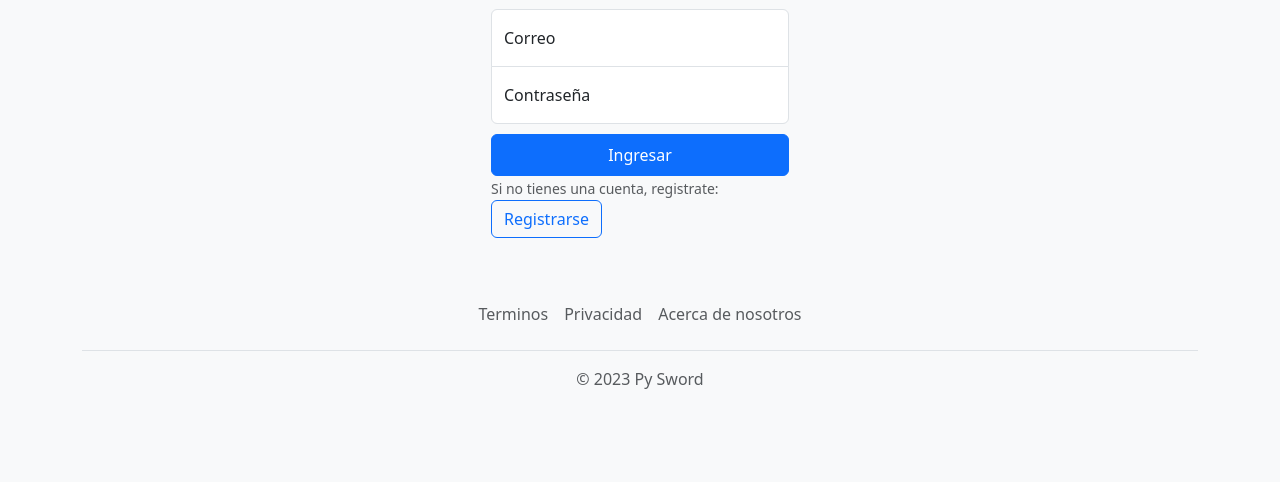
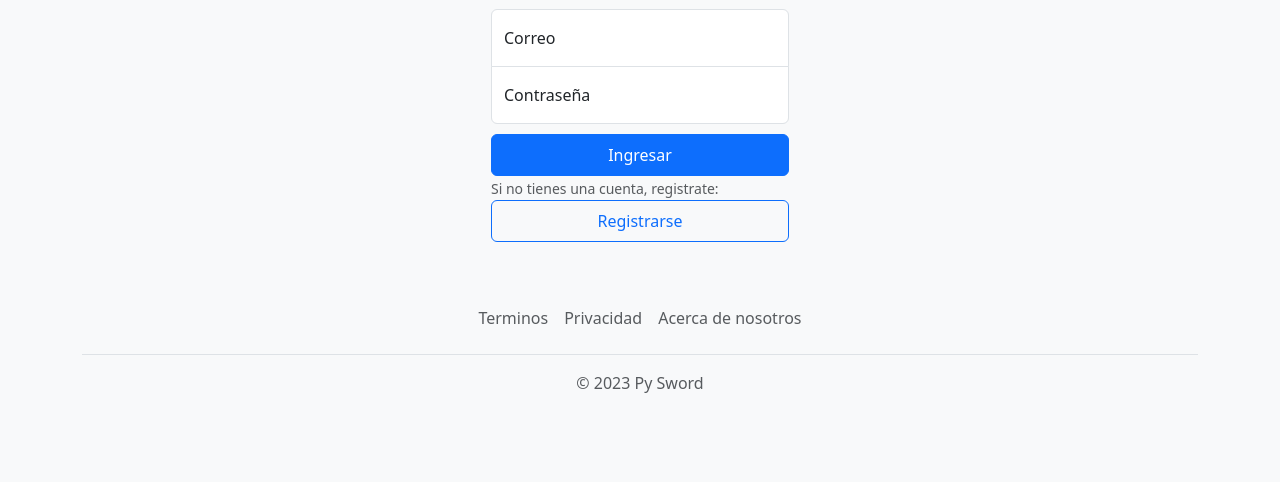
Before and after one commit to matipretz/Py_Sword, a Flask app: page /index in a window 1280 px wide. Shown: the part 161-643 px from the top of the page. Run offline with Flask 3, Linux system fonts and the light colour scheme; some libraries are stand-ins or nearby versions.

Commit message:
modified:   app/templates/index.html

```diff
--- a/app/templates/index.html
+++ b/app/templates/index.html
@@ -42,7 +42,7 @@
       </div>
       <button class="btn btn-primary w-100 py-2" type="submit">Ingresar</button>
       <small class="text-body-secondary">Si no tienes una cuenta, registrate:</small>
-      <a type="button" href="registro" class="btn btn-outline-primary me-2">Registrarse</a>
+      <a type="button" href="registro" class="btn btn-outline-primary w-100 py-2">Registrarse</a>
     </form>
   </main>
   {% include 'footer.html' %}
```
